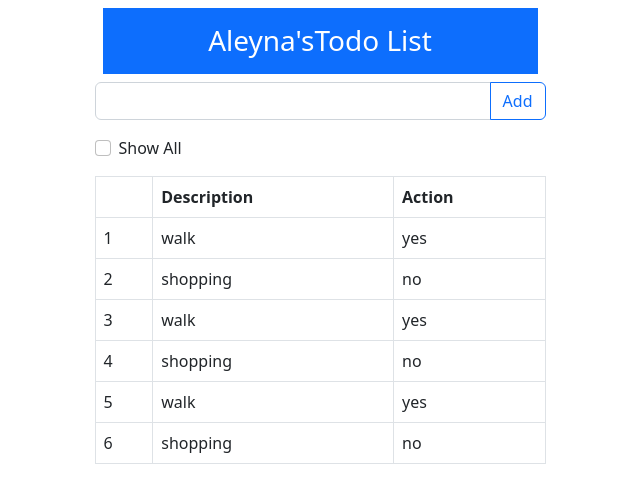
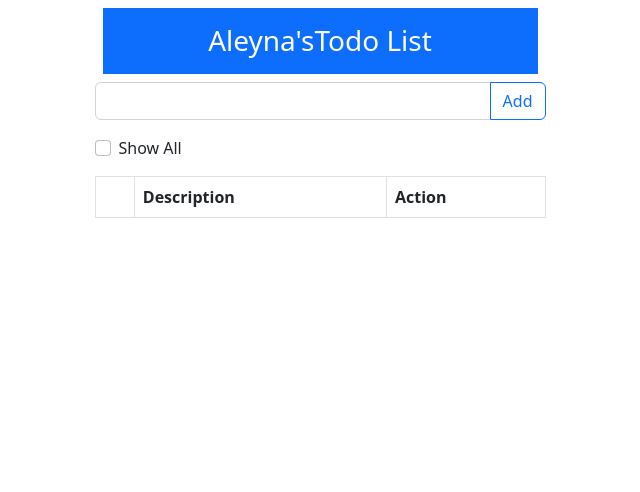
Before and after one commit to clkaley/todo-app, an Angular app: page / in a window 1280 px wide. Shown: the top 492 px of the page, without its empty margins (320-960 px from the left). Built offline with nearby package versions, Linux system fonts and the light colour scheme.

Commit message:
add event (click,keyup,blur,addItem)

```diff
--- a/src/app/model.ts
+++ b/src/app/model.ts
@@ -7,12 +7,6 @@ export class Model{
     constructor(){
         this.name="Aleyna";
         this.items=[
-            {description:"walk",action:"yes"},
-            {description:"shopping",action:"no"},
-            {description:"walk",action:"yes"},
-            {description:"shopping",action:"no"},
-            {description:"walk",action:"yes"},
-            {description:"shopping",action:"no"},
         ]
     }
 }
--- a/src/app/todo/todo.component.html
+++ b/src/app/todo/todo.component.html
@@ -4,10 +4,15 @@
             <h3 class="bg-primary text-white p-3 m-2 text-center">{{model.name}}'sTodo List</h3>
 
             <div class="input-group mb-3">
-                <input type="text" class="form-control">
-                <button class="btn btn-outline-primary">Add</button>
+                <input
+                #txtItem
+                (keyup.enter)="addItem(txtItem.value); txtItem.value=''"
+                class="form-control">
+                <button
+                (click)="addItem(txtItem.value); txtItem.value=''"
+                class="btn btn-outline-primary">Add</button>
             </div>
-
+                {{message}}
             <div class="form-check mb-3">
                 <input type="checkbox" name="" id="displayAll" class="form-check-input">
                 <label for="displayAll" class="form-check-label">
--- a/src/app/todo/todo.component.ts
+++ b/src/app/todo/todo.component.ts
@@ -12,6 +12,33 @@ export class TodoComponent  {
   constructor() { }
 
   model=new Model();
+  message=""
+
+  // addItem(txtItem:any){
+  //   console.log("inputta ne var:",txtItem);
+  // }
+
+  addItem(value:string){
+    //inputun içi boş değilse listeye ekle
+    if(value!==""){
+      console.log("inputta ne var:",value);
+      this.model.items.push({
+        description:value,action:"no"
+      })
+    }
+    //inputun içi boşsa hataya düşür alert çıkart :)
+    else{
+      alert("kanka todo gir")
+    }
+  }
+
+
+  getItems(){
+    return this.model.items
+  }
+
+}
+
 
   /*
   name="Aleyna"
@@ -26,8 +53,3 @@ export class TodoComponent  {
   //  new TodoItem("fsgsf","dsfds"),
   //  new TodoItem("sfddf","sdfsd"),
   ]*/
-  getItems(){
-    return this.model.items
-  }
-
-}
```
